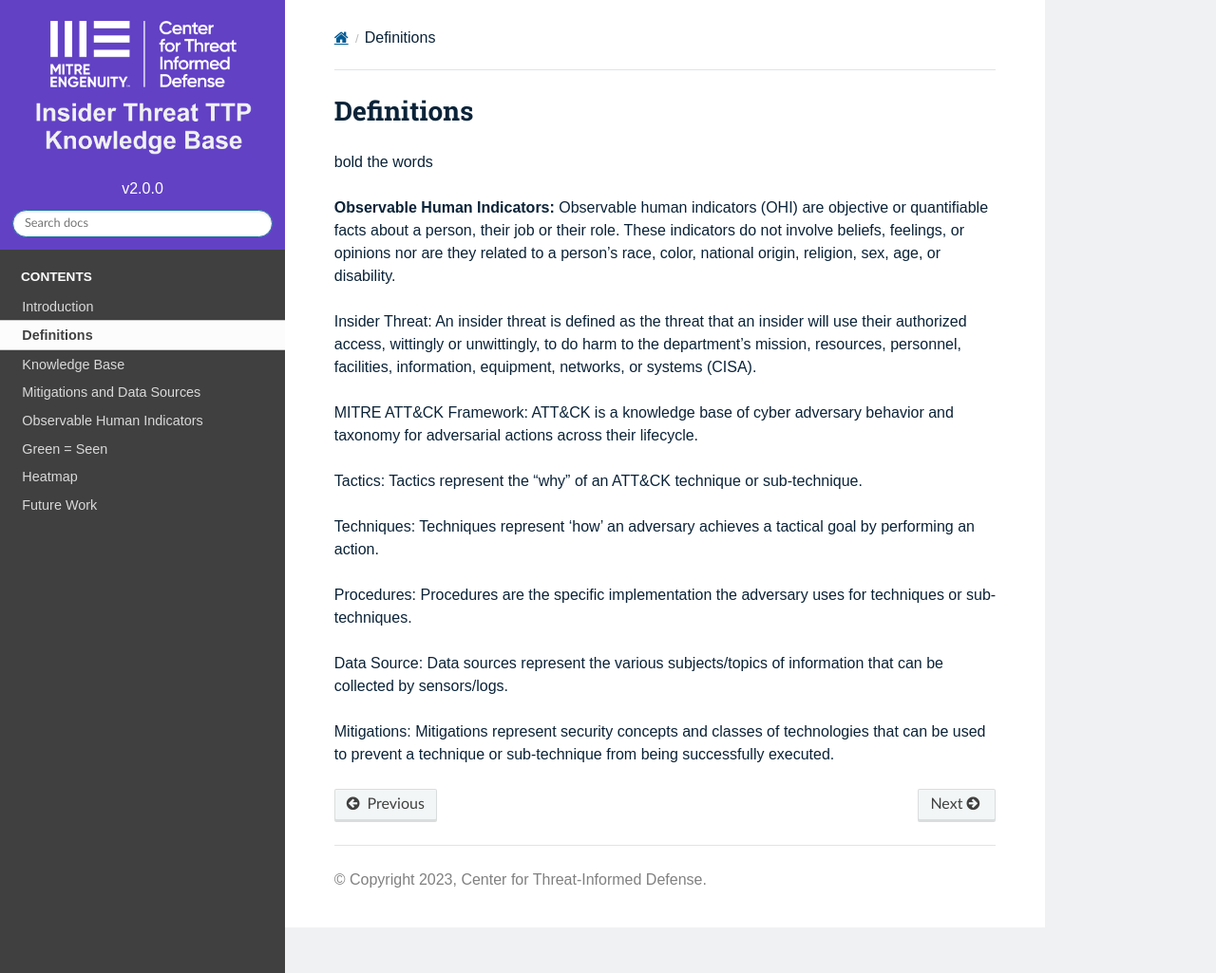
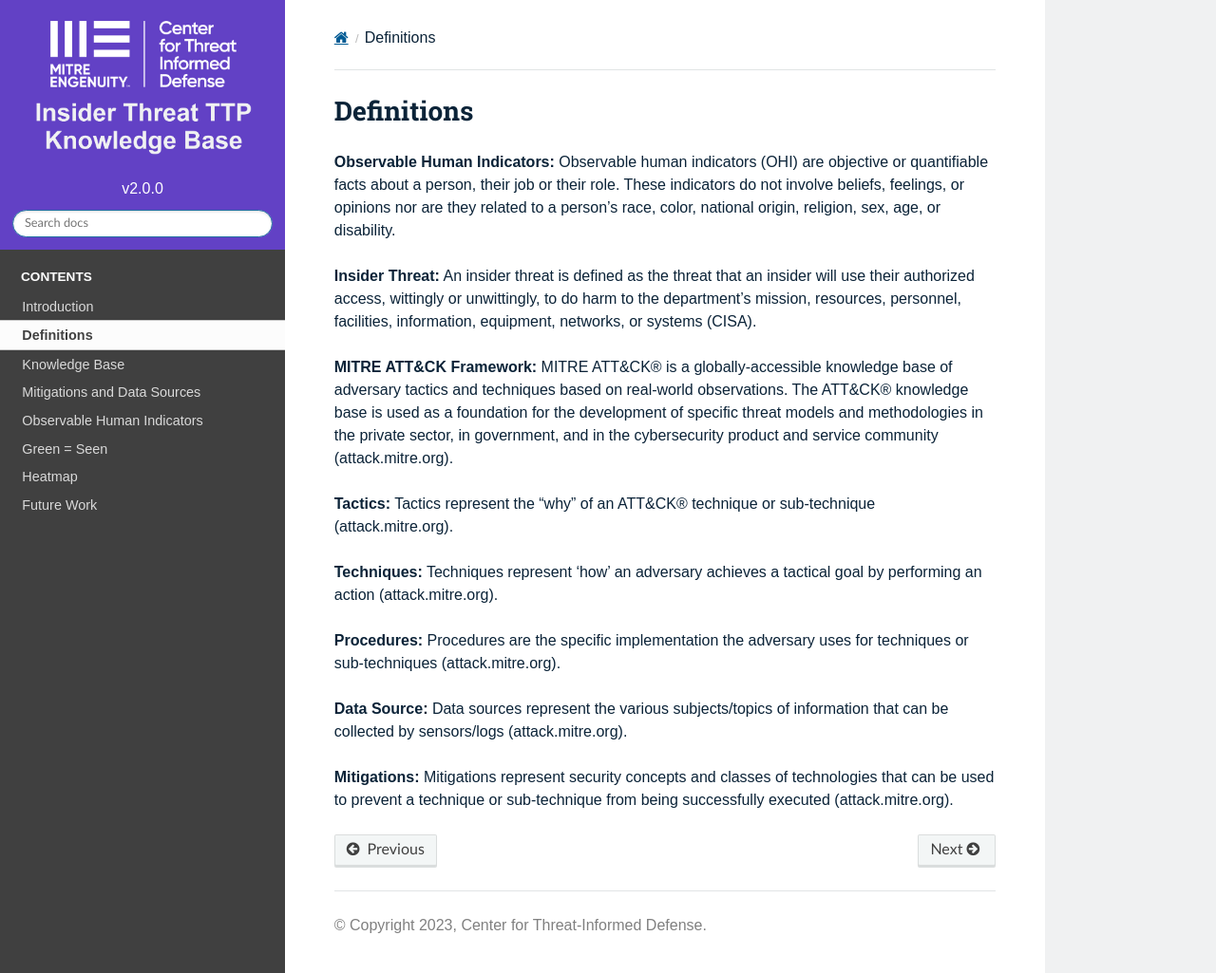
Before and after one commit to center-for-threat-informed-defense/insider-threat-ttp-kb, a Sphinx documentation site: the page built from docs/definitions.rst, in a window 1280 px wide and 1025 px high. Shown: the whole window at 95% size. Built offline with Sphinx 7.4.7 and the Read the Docs theme 2.0.0, drawn with Linux system fonts in a browser that asks for light colours.

Commit message:
changes cassidy wanted

```diff
--- a/docs/definitions.rst
+++ b/docs/definitions.rst
@@ -1,22 +1,20 @@
 Definitions
 ============
-
-bold the words
 
 **Observable Human Indicators:** Observable human indicators (OHI) are objective or quantifiable facts about a person, their job or their role.
 These indicators do not involve beliefs, feelings, or opinions nor are they related to a person’s race, color,
 national origin, religion, sex, age, or disability.
 
-Insider Threat: An insider threat is defined as the threat that an insider will use their authorized access, wittingly or unwittingly, to do harm to the department’s mission, resources, personnel, facilities, information, equipment, networks, or systems (CISA).
+**Insider Threat:** An insider threat is defined as the threat that an insider will use their authorized access, wittingly or unwittingly, to do harm to the department’s mission, resources, personnel, facilities, information, equipment, networks, or systems (CISA).
 
-MITRE ATT&CK Framework: ATT&CK is a knowledge base of cyber adversary behavior and taxonomy for adversarial actions across their lifecycle.
+**MITRE ATT&CK Framework:** MITRE ATT&CK® is a globally-accessible knowledge base of adversary tactics and techniques based on real-world observations. The ATT&CK® knowledge base is used as a foundation for the development of specific threat models and methodologies in the private sector, in government, and in the cybersecurity product and service community (attack.mitre.org).
 
-Tactics: Tactics represent the "why" of an ATT&CK technique or sub-technique.
+**Tactics:** Tactics represent the "why" of an ATT&CK® technique or sub-technique (attack.mitre.org).
 
-Techniques: Techniques represent 'how' an adversary achieves a tactical goal by performing an action.
+**Techniques:** Techniques represent 'how' an adversary achieves a tactical goal by performing an action (attack.mitre.org).
 
-Procedures: Procedures are the specific implementation the adversary uses for techniques or sub-techniques.
+**Procedures:** Procedures are the specific implementation the adversary uses for techniques or sub-techniques (attack.mitre.org).
 
-Data Source: Data sources represent the various subjects/topics of information that can be collected by sensors/logs.
+**Data Source:** Data sources represent the various subjects/topics of information that can be collected by sensors/logs (attack.mitre.org).
 
-Mitigations: Mitigations represent security concepts and classes of technologies that can be used to prevent a technique or sub-technique from being successfully executed.
+**Mitigations:** Mitigations represent security concepts and classes of technologies that can be used to prevent a technique or sub-technique from being successfully executed (attack.mitre.org).
--- a/docs/heatmap.rst
+++ b/docs/heatmap.rst
@@ -3,5 +3,6 @@
 
 This map contains the techniques of the MITRE ATT&CK framework that were used in insider threat cases. The red inidicates that the technique was more commonly used, orange means it was somewhat commonly used, and yellow indicates that those were the least common techniques used.
 
+:download:`Heatmap JSON File <../insider-threat-heatmap.json>`
 
 .. image:: /images/heatmap.PNG
--- a/docs/index.rst
+++ b/docs/index.rst
@@ -5,10 +5,11 @@
 
 Welcome to the Insider Threat Tactic, Technique, Procedure (TTP) Knowledge Base! The insider threat knowledge base is created and maintaned by the `MITRE Engenuity Center for Threat-Informed Defense
 <https://ctid.mitre-engenuity.org/>`__.
-The Knowledge Base is an emergent resource that aims to advance our collective understanding of the technical mechanisms that insider threats have used. This website will detail the tactics, techniques, and procedures seen throughout participating organizations.
+The Knowledge Base is an emergent resource that aims to advance our collective understanding of the technical mechanisms that insider threats have used. This website will detail the tactics, techniques, and procedures discovered in  participating organizations.
 
 .. toctree::
     :maxdepth: 2
+    :titlesonly:
     :caption: Contents
 
     introduction
--- a/docs/knowledgebase.rst
+++ b/docs/knowledgebase.rst
@@ -30,3 +30,8 @@
 * Techniques can be modified from an existing Enterprise ATT&CK technique with new language to make it applicable to insider threats.
 
 * Brand new techniques can also be created when an existing technique is not sufficient.
+
+:download:`Insider Threat TTP CSV File <../insider-threat-ttp-kb.csv>`
+
+
+:download:`Insider Threat TTP JSON File <../insider-threat-ttp-kb.json>`
--- a/docs/ohi.rst
+++ b/docs/ohi.rst
@@ -9,6 +9,6 @@
 
 Current OHI's
 --------------
-* Did person under investigation had elevated privileges?
+* Did the person under investigation have elevated privileges?
 * Was the individual subject to enhances monitoring at time of inicident?
 * Were they a teleworker/remote worker?
```
